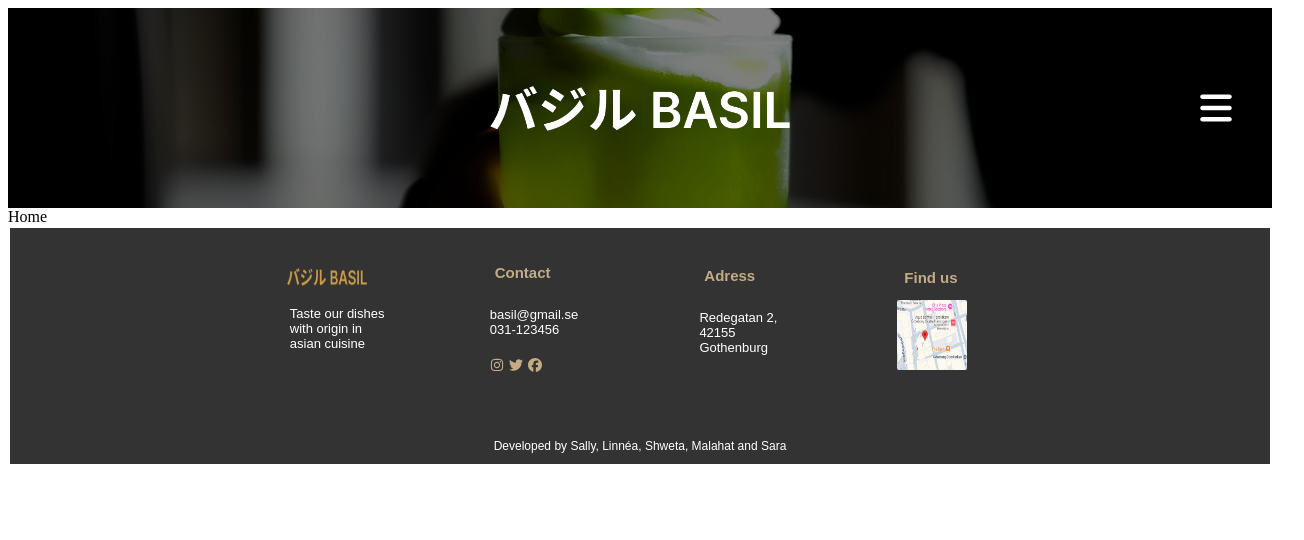
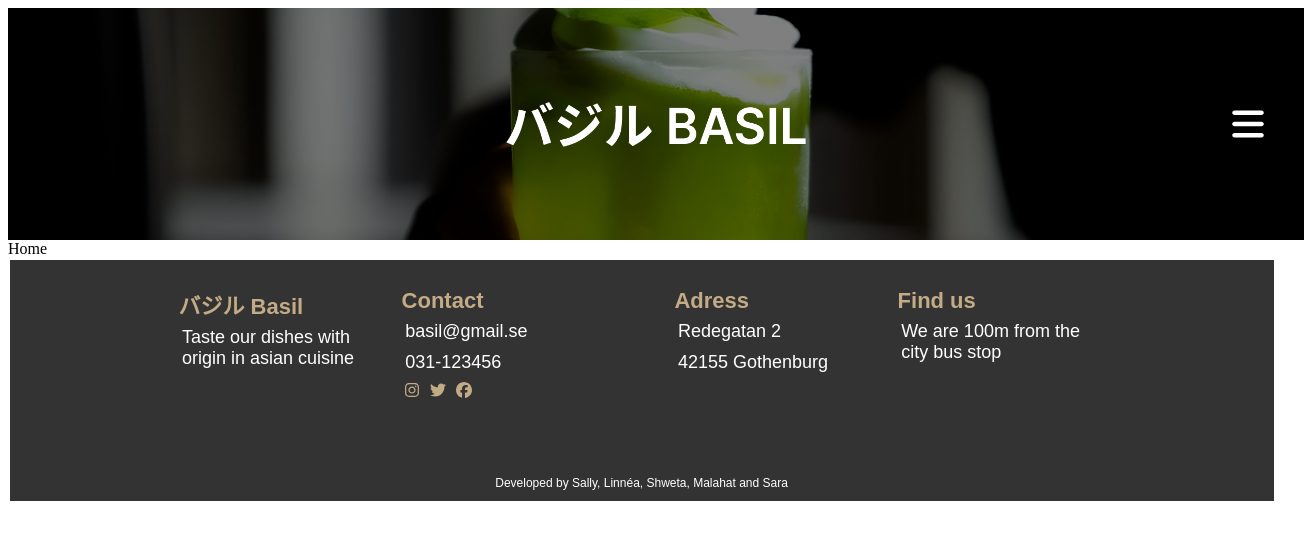
Before and after one commit to NinjaNean/basilika, a React (Vite) app: page / in a window 1280 px wide. Shown: the top 540 px of the page, 1304 px wide, since content can reach past the window. Built offline with nearby package versions, Linux system fonts and the light colour scheme.

Commit message:
change footer style

```diff
--- a/src/Component/footer/Footer.css
+++ b/src/Component/footer/Footer.css
@@ -1,7 +1,3 @@
-* {
-    box-sizing: border-box;
-}
-
 .footer {
     position: relative;
     height: auto;
@@ -19,92 +15,64 @@
     background-color: #333333;
     color: white;
     padding: 0.5em;
-    gap: 2.5em;
+    gap: 1.5em;
 }
 
 .footer-section {
     display: flex;
     justify-content: center;
-    align-items: center;
+    align-items: start;
     flex-direction: row;
-    flex-wrap: nowrap;
+    flex-wrap: wrap;
     padding: 0.8em;
     margin: 0;
-    gap: 5em;
     flex: 0 1 auto;
+    min-height: 155px;
 }
 
 .footer-heading1 {
+
     display: flex;
     flex-direction: column;
     margin: 0;
     padding: 0.5em;
     flex: 0 0 3em;
     gap: 3px;
-    min-width: 120px;
-    max-width: 220px;
     align-items: flex-start;
     justify-content: flex-start;
 
+
     .footer-text {
-        font-size: 13px;
+        font-size: 18px;
         padding: 0.2em;
         text-align: left;
-
-        &.first {
-            min-width: 100px;
-            max-width: 120px;
-            padding-top: 0.3em;
-
-        }
-        &.second {
-            min-width: 100px;
-            max-width: 120px;
-        }
-        &.third {
-            min-width: 100px;
-            max-width: 120px;
-        }
-    }
-
-    img {
-        display: flex;
-        justify-content: center;
-        width: 70px;
-        height: 70px;
-        font-size: 12px;
-        border-radius: 2px;
-        margin-top: 0.3em;
-    }
-
-    .fonts {
-        width: 14px;
-        height: 14px;
+        width: 200px;
+        margin: 0;
     }
 
     h4 {
         color: #c3ab86;
         margin: 0;
-        padding: 0.5em;
         text-align: left;
-        font-size: 15px;
+        font-size: 22px;
+        white-space: nowrap;
     }
-}
-
-.footer-heading1 .small-logo {
-    width: 80px;
-    height: 18px;
 
 }
 
 .footer-font {
     display: flex;
     flex-direction: row;
-    gap: 5px;
+    gap: 10px;
     justify-content: flex-start;
     margin: 0.05em;
     padding: 0.1em;
     color: #c3ab86;
+
+    .fonts {
+        width: 16px;
+        height: 16px;
+    }
 }
 
 .footer-source {
--- a/src/Component/footer/Footer.jsx
+++ b/src/Component/footer/Footer.jsx
@@ -13,15 +13,17 @@ const Footer = () => {
             <section className='footer-section'>
                 <div className="footer-heading1">
 
-                    <img src={smallLogo} alt="Logo" className="small-logo" />
-                    <p className='footer-text first'>Taste our dishes with origin in asian cuisine</p>
+                    <h4>バジル Basil</h4>
+                    <p className='footer-text'>Taste our dishes with origin in asian cuisine</p>
                 </div>
 
                 <div className="footer-heading1">
                     <h4>Contact</h4>
-                    <p className='footer-text second'> basil@gmail.se 031-123456</p>
+                    <p className='footer-text'> basil@gmail.se </p>
+                    <p className='footer-text'> 031-123456 </p>
                         <section className='footer-font'>
-                        <FontAwesomeIcon icon={faInstagram} className='fonts'/>
+
+                        <FontAwesomeIcon icon={faInstagram} fontSize={'20'}className='fonts'/>
                         <FontAwesomeIcon icon={faTwitter} className='fonts'/>
                         <FontAwesomeIcon icon={faFacebook} className='fonts'/>
                         </section>
@@ -31,12 +33,14 @@ const Footer = () => {
             <section className='footer-section'>
                 <div className="footer-heading1">
                     <h4>Adress</h4>
-                    <p className='footer-text third'>Redegatan 2, 42155 Gothenburg </p>
+                    <p className='footer-text'>Redegatan 2 </p>
+                    <p className='footer-text'> 42155 Gothenburg</p>
                 </div>
 
                 <div className="footer-heading1">
                     <h4>Find us</h4>
-                    <img src={smallMap} alt="small map" />
+                    <p className='footer-text'>We are 100m from the city bus stop</p>
+                    {/* <img src={smallMap} alt="small map" /> */}
                 </div>
             </section>
 
```
